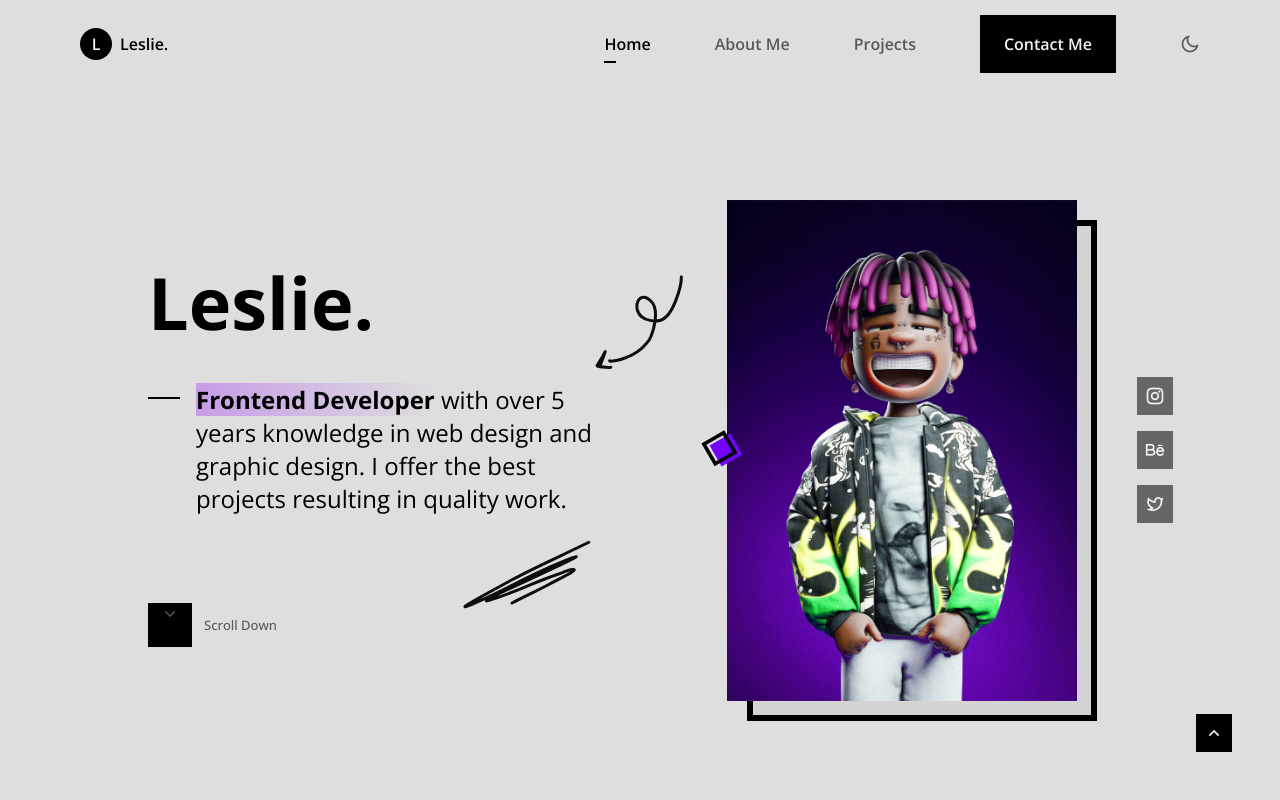
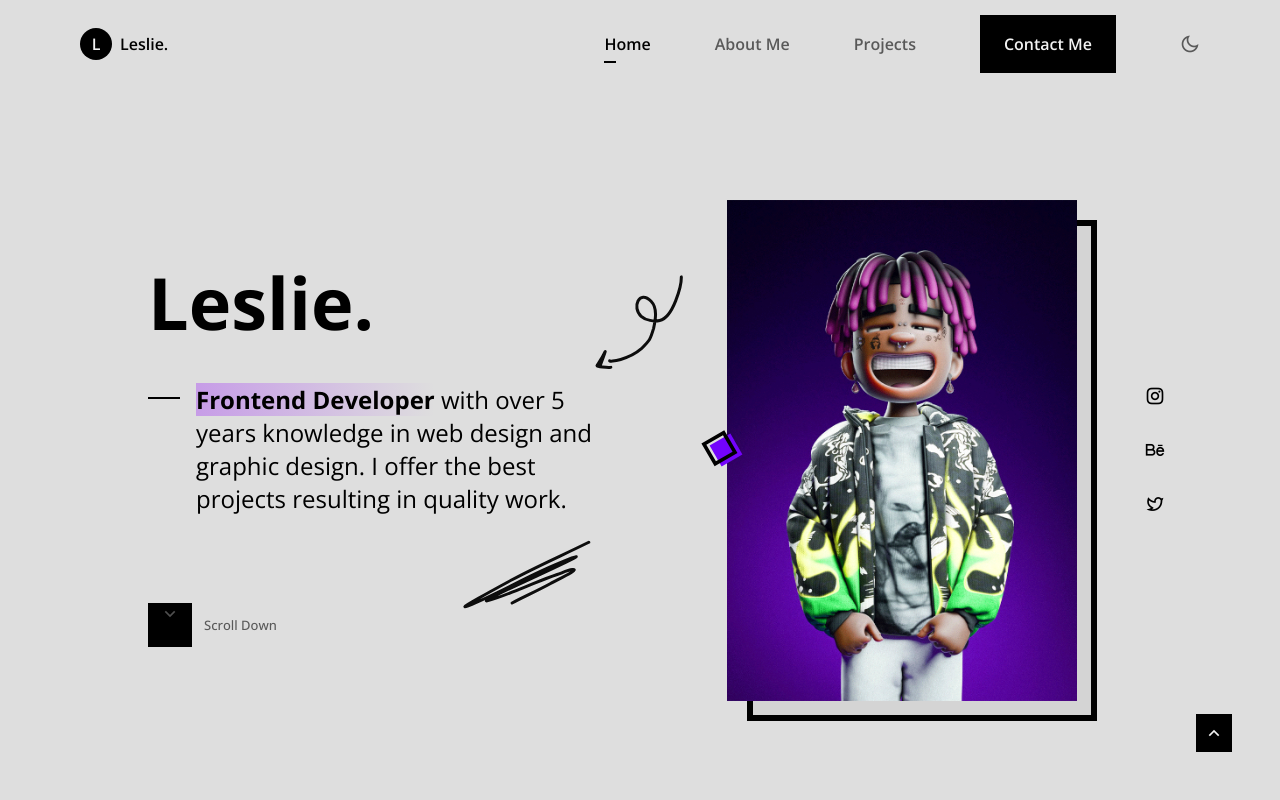
Before and after one commit to rvzehq/rvzehq.github.io, a plain HTML site: page index.html in a window 1280 px wide. Shown: the top 800 px of the page. Drawn offline with nearby package versions, Linux system fonts and the light colour scheme.

Commit message:
Update styles.css

```diff
--- a/assets/css/styles.css
+++ b/assets/css/styles.css
@@ -447,7 +447,7 @@ body.dark-theme{
 .home__social{
   height: max-content;
   position: absolute;
-  left: -3rem;
+  left: -2.5rem;
   top: 0;
   bottom: 0;
   margin: auto 0;
@@ -456,10 +456,8 @@ body.dark-theme{
 }
 
 .home__social-link{
-  background-color: var(--black-color-light);
-  color: var(--white-color);
+  color: var(--black-color);
   font-size: 1.25rem;
-  padding: 6px;
   display: grid;
   place-content: center;
   transition: background-color .3s;
```
